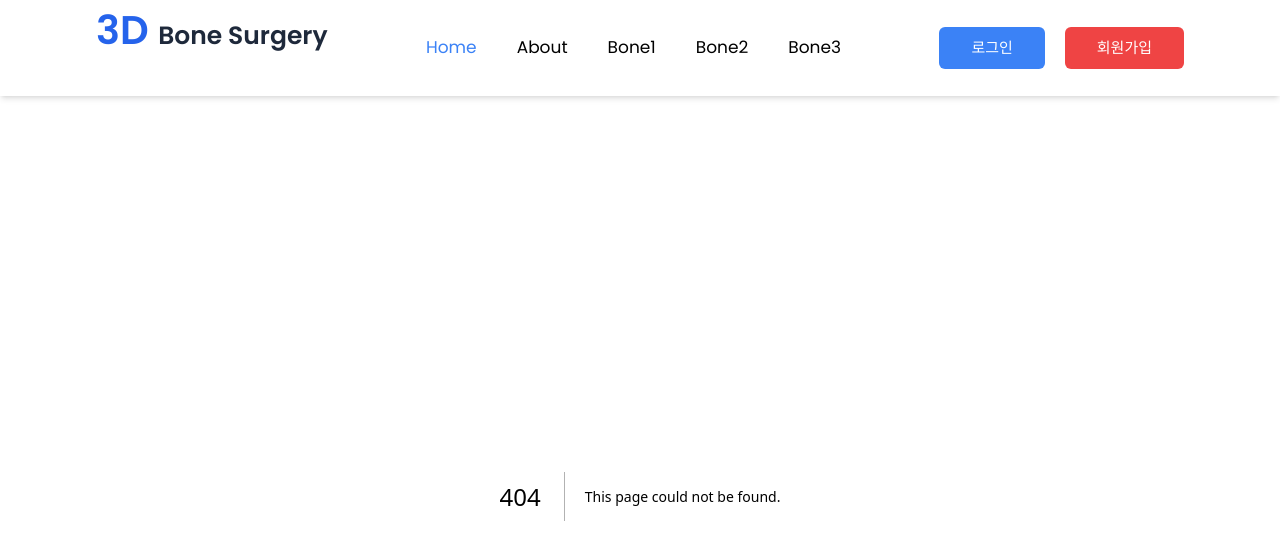
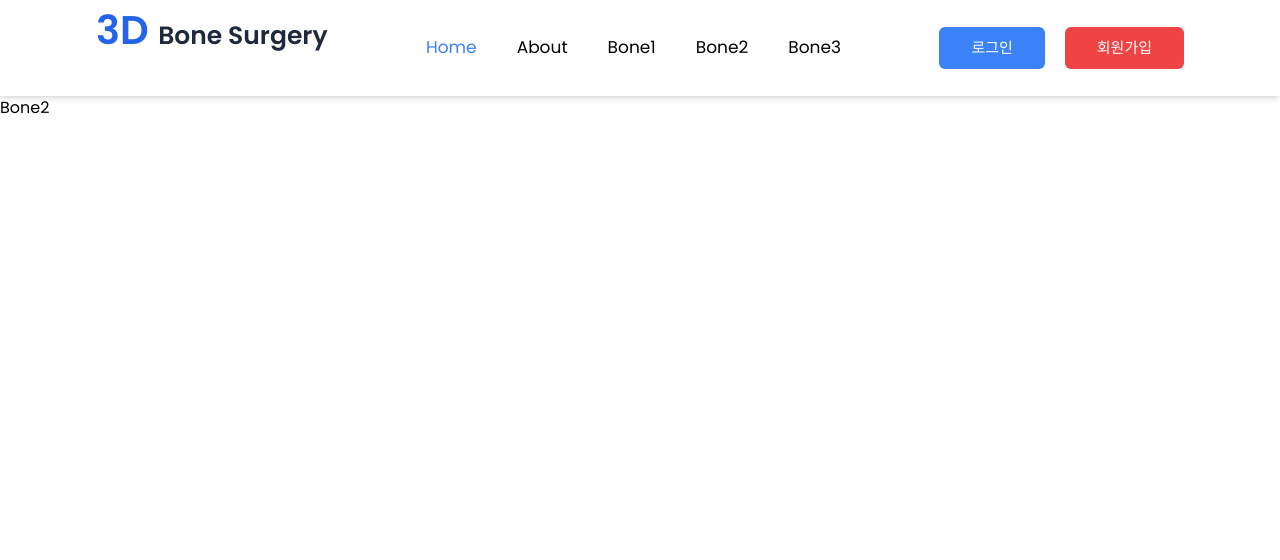
Before and after one commit to ge419/3d-bone-surgery, a Next.js app in the folder bone-client/: page /bone2 in a window 1280 px wide. Before the commit this address had no page. Shown: the top 560 px of the page. Built offline with nearby package versions, Linux system fonts and the light colour scheme.

Commit message:
all nav pages

```diff
--- /dev/null
+++ b/bone-client/app/bone1/page.tsx
@@ -0,0 +1,7 @@
+import React from "react";
+
+function Bone1() {
+  return <div>Bone1</div>;
+}
+
+export default Bone1;
--- /dev/null
+++ b/bone-client/app/bone2/page.tsx
@@ -0,0 +1,7 @@
+import React from "react";
+
+function Bone2() {
+  return <div>Bone2</div>;
+}
+
+export default Bone2;
--- /dev/null
+++ b/bone-client/app/bone3/page.tsx
@@ -0,0 +1,7 @@
+import React from "react";
+
+function Bone3() {
+  return <div>Bone3</div>;
+}
+
+export default Bone3;
```
